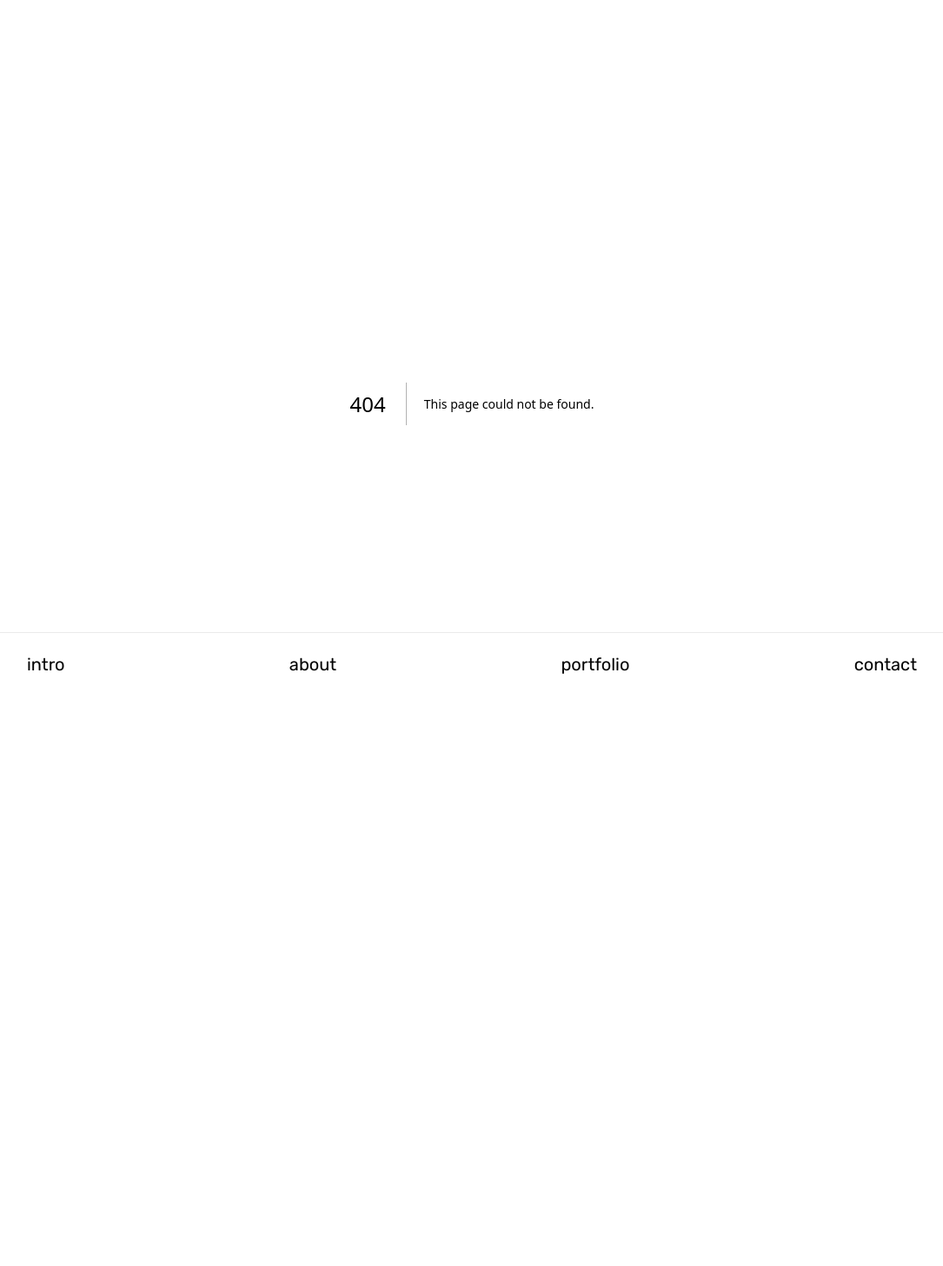
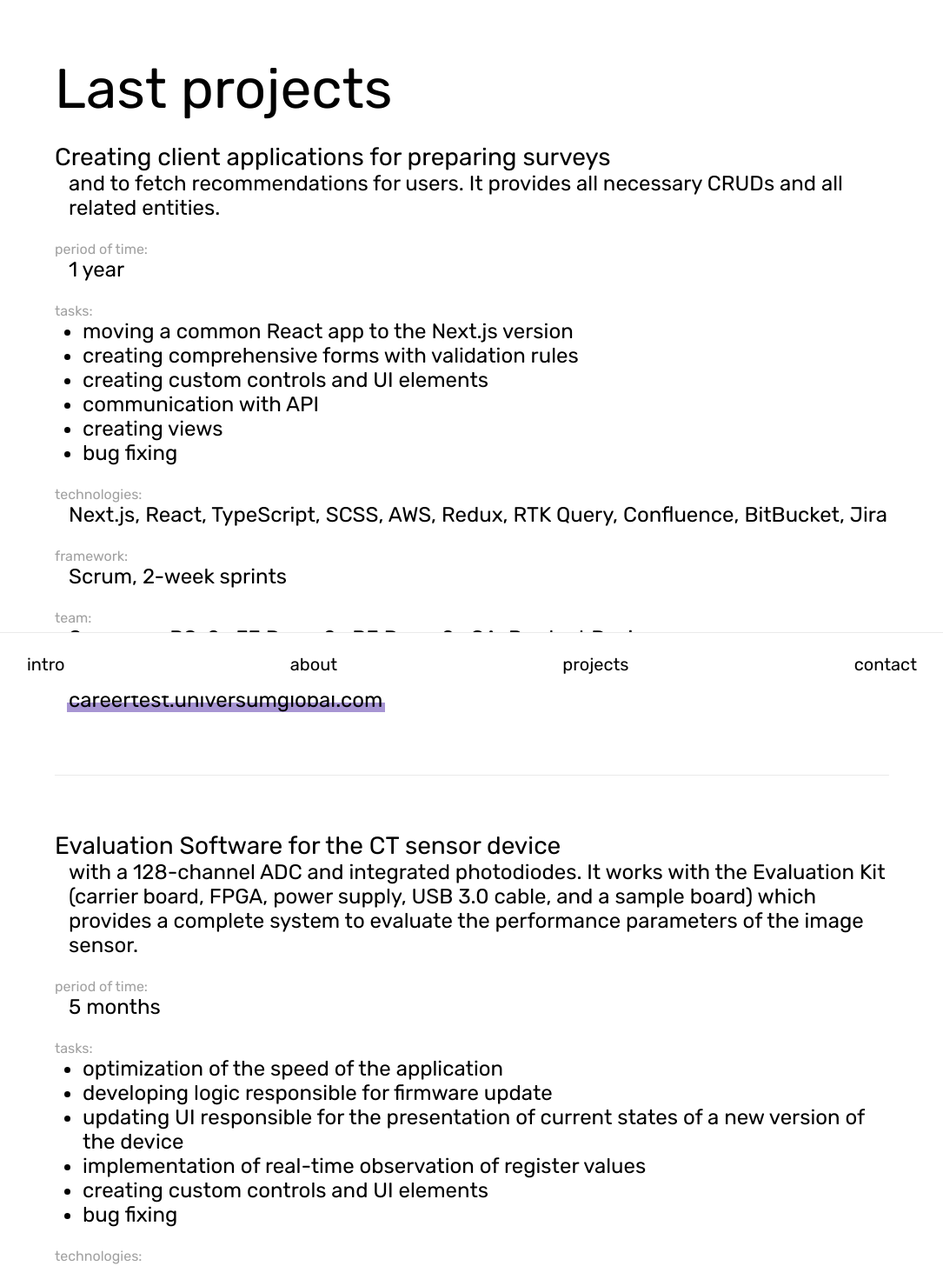
Before and after one commit to maksymilian-org/maksymilian.org, a Next.js app: page /projects in a window 1280 px wide. Before the commit this address had no page. Shown: the top 1456 px of the page at 87% size, without its empty margins (97-1182 px from the left). Before the commit the page ends 928 px from the top, so only its background shows below. Built offline with nearby package versions, Linux system fonts and the light colour scheme.

Commit message:
Add projects

```diff
--- a/app/portfolio/page.module.scss
+++ b/app/projects/page.module.scss
@@ -1,9 +1,18 @@
 .project {
+  border-bottom: thin solid var(--gray-light);
+  padding-bottom: 3rem;
+  margin-bottom: 4rem;
+
+  &:last-of-type {
+    border: none;
+  }
+
   .title {
-    font-size: 1.5rem;
+    font-size: 1.75rem;
   }
 
   .description {
+    font-size: 1.5rem;
     padding-left: 1rem;
     margin-bottom: 1.5rem;
   }
@@ -18,15 +27,15 @@
 
   ul.tasks {
     margin: 0;
-    padding-left: 30px;
-
-    li {
-      padding-left: 0;
-    }
+    padding-left: 1rem;
   }
 
   .links {
+    padding-left: 1rem;
+
     a {
+      font-size: 1.5rem;
+      margin-right: 1rem;
       display: inline-block;
       position: relative;
       text-decoration: none;
--- /dev/null
+++ b/app/projects/page.tsx
@@ -0,0 +1,55 @@
+import React, { FC } from "react";
+import styles from "./page.module.scss";
+import portfolio from "./portfolio.json";
+
+const Portfolio: FC = () => {
+  return (
+    <>
+      <h1 className="title">Last projects</h1>
+      {portfolio.map((project) => (
+        <div className={styles.project}>
+          <div className={styles.title}>{project.title}</div>
+          <div className={styles.description}>{project.description}</div>
+          <div className={styles.block}>
+            <div className={styles.name}>period of time:</div>
+            <div className={styles.description}>{project.time}</div>
+          </div>
+          <div className={styles.block}>
+            <div className={styles.name}>tasks:</div>
+            <div className={styles.description}>
+              <ul className={styles.tasks}>
+                {project.tasks.map((task) => (
+                  <li>{task}</li>
+                ))}
+              </ul>
+            </div>
+          </div>
+          <div className={styles.block}>
+            <div className={styles.name}>technologies:</div>
+            <div className={styles.description}>{project.technologies}</div>
+          </div>
+          <div className={styles.block}>
+            <div className={styles.name}>framework:</div>
+            <div className={styles.description}>{project.framework}</div>
+          </div>
+          <div className={styles.block}>
+            <div className={styles.name}>team:</div>
+            <div className={styles.description}>{project.team}</div>
+          </div>
+          <div className={styles.block}>
+            <div className={styles.name}>links:</div>
+            <div className={styles.links}>
+              {project.links.map((link) => (
+                <a target="_blank" href={link.url}>
+                  {link.title}
+                </a>
+              ))}
+            </div>
+          </div>
+        </div>
+      ))}
+    </>
+  );
+};
+
+export default Portfolio;
--- /dev/null
+++ b/app/projects/portfolio.json
@@ -0,0 +1,109 @@
+[
+  {
+    "title": "Creating client applications for preparing surveys ",
+    "description": "and to fetch recommendations for users. It provides all necessary CRUDs and all related entities.",
+    "time": "1 year",
+    "tasks": [
+      "moving a common React app to the Next.js version",
+      "creating comprehensive forms with validation rules",
+      "creating custom controls and UI elements",
+      "communication with API",
+      "creating views",
+      "bug fixing"
+    ],
+    "technologies": "Next.js, React, TypeScript, SCSS, AWS, Redux, RTK Query, Confluence, BitBucket, Jira",
+    "framework": "Scrum, 2-week sprints",
+    "team": "8-person: PO, 2x FE Devs, 2x BE Devs, 2x QA, Product Designer",
+    "links": [
+      {
+        "url": "https://careertest.universumglobal.com/",
+        "title": "careertest.universumglobal.com"
+      }
+    ]
+  },
+  {
+    "title": "Evaluation Software for the CT sensor device",
+    "description": "with a 128-channel ADC and integrated photodiodes. It works with the Evaluation Kit (carrier board, FPGA, power supply, USB 3.0 cable, and a sample board) which provides a complete system to evaluate the performance parameters of the image sensor.",
+    "time": "5 months",
+    "tasks": [
+      "optimization of the speed of the application",
+      "developing logic responsible for firmware update",
+      "updating UI responsible for the presentation of current states of a new version of the device",
+      "implementation of real-time observation of register values",
+      "creating custom controls and UI elements",
+      "bug fixing"
+    ],
+    "technologies": "Electron, Node.js, RxJS, TypeScript, Angular, Python, SCSS, WebSockets, GitLab",
+    "framework": "Scrum",
+    "team": "4-person: PO, FE Dev, BE Dev, Embedded Dev",
+    "links": [
+      {
+        "url": "https://ams.com/as5951-eval-kit",
+        "title": "ams.com"
+      }
+    ]
+  },
+  {
+    "title": "Accomodation and community management",
+    "description": "A combination of Django backend and Vue frontend that enable the users to make reservations, and match with other users by using the built-in algorhytms.",
+    "time": "9 months",
+    "tasks": [
+      "communication with API",
+      "code refactor",
+      "implementation dialog in case of login attempt with data of inactive user",
+      "extend gallery editor with additional description field",
+      "creating custom controls and UI elements",
+      "bug fixing"
+    ],
+    "technologies": "Vue.js, CSS3, JavaScript, Quill.js, Docker, GitHub",
+    "framework": "Scrum",
+    "team": "4-person: PO, FE Dev, BE Dev, DevOps",
+    "links": [
+      {
+        "url": "https://www.studenthousingsoftware.com/",
+        "title": "studenthousingsoftware.com"
+      }
+    ]
+  },
+  {
+    "title": "Device supports feedforward, feedback and hybrid ANC topologies",
+    "description": "as well as featuring Automatic Leakage Compensation (ALC) algorithms which enable for the very frst time in the audio industry hybrid ANC functionality in loose fit earbuds.",
+    "time": "1 year",
+    "tasks": [
+      "code refactoring and optimization",
+      "implementing mechanism of the variable number of the sound filters",
+      "creating a converter module that updates old projects to new versions of the application",
+      "creating real-time observation of register values",
+      "creating custom controls and UI elements",
+      "bug fixing",
+      "code review"
+    ],
+    "technologies": "Electron, SCSS, WebSockets, Node.js, RxJS, TypeScript, Angular",
+    "framework": "Scrum, 1-week sprints",
+    "team": "8-person: PO, 4x FE Devs, 3x QA",
+    "links": [{ "url": "https://ams.com/as3460", "title": "ams.com" }]
+  },
+  {
+    "title": "Web app helps control the behaviours of the processes",
+    "description": "based on algorithms and automation, refecting them in the model and checking their parameters based on the history of business events and a reconstruction of programmed customer behaviours.",
+    "time": "1 year 8 months",
+    "tasks": [
+      "implement responsive dashboard with scalable and drag&droped tiles",
+      "creating various sort of charts, tables, 3D graphs, dialogs",
+      "communication with API",
+      "creating custom controls and UI elements",
+      "bug fixing",
+      "maintaining the application",
+      "introducing new functionalities",
+      "code review",
+      "creating views"
+    ],
+    "technologies": "React, Redux, TypeScript, JavaScript, GitLab, Highcharts, D3.js, SCSS, PostgreSQL",
+    "framework": "Scrum",
+    "team": "6-person: PO, 3x FE Devs, BE Dev, QA",
+    "links": [
+      { "url": "https://intrack.eu/", "title": "intrack.eu" },
+      { "url": "https://ingrifo.com/", "title": "ingrifo.com" }
+    ]
+  }
+]
--- a/constants/nav-links.ts
+++ b/constants/nav-links.ts
@@ -10,8 +10,8 @@ export const NAV_LINKS: NavLink[] = [
     href: "/about",
   },
   {
-    name: "portfolio",
-    href: "/portfolio",
+    name: "projects",
+    href: "/projects",
   },
   {
     name: "contact",
```
Also changed, not shown: app/portfolio/page.tsx (deleted, +0 -57 lines).
